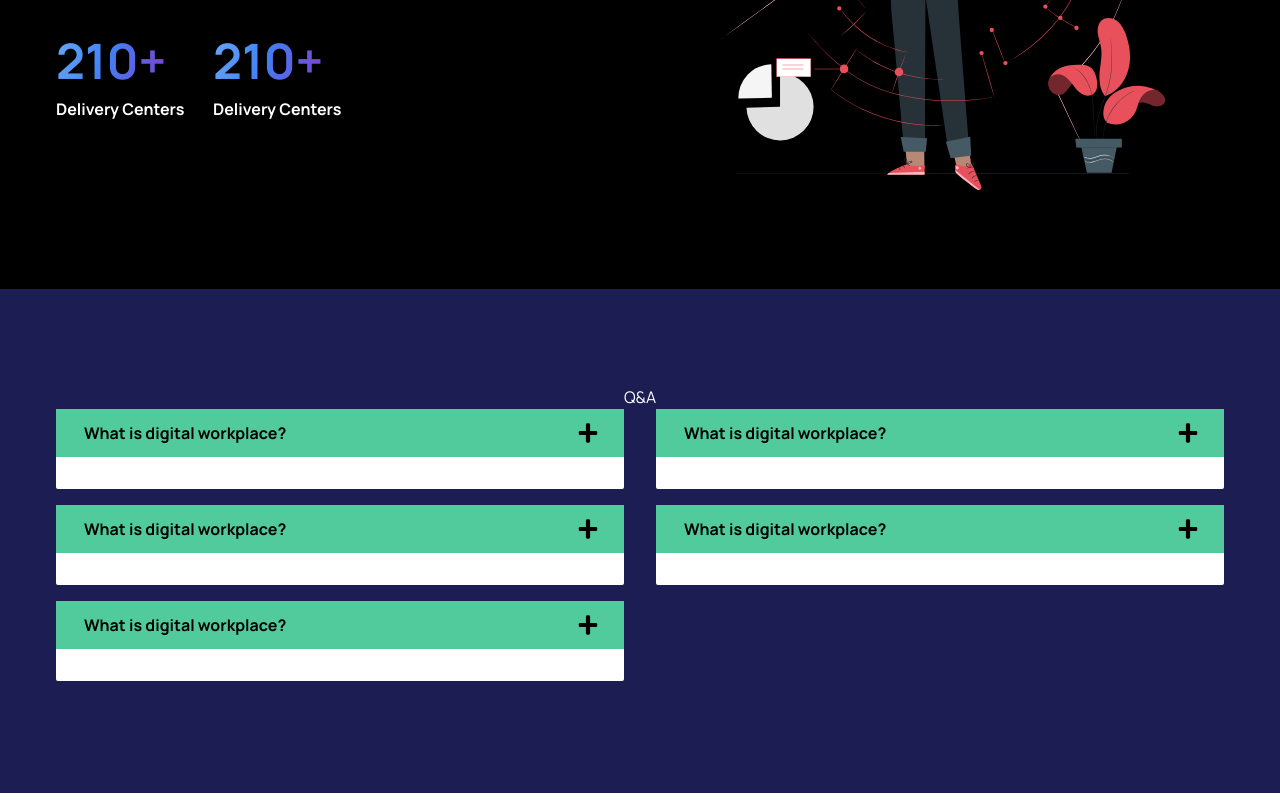
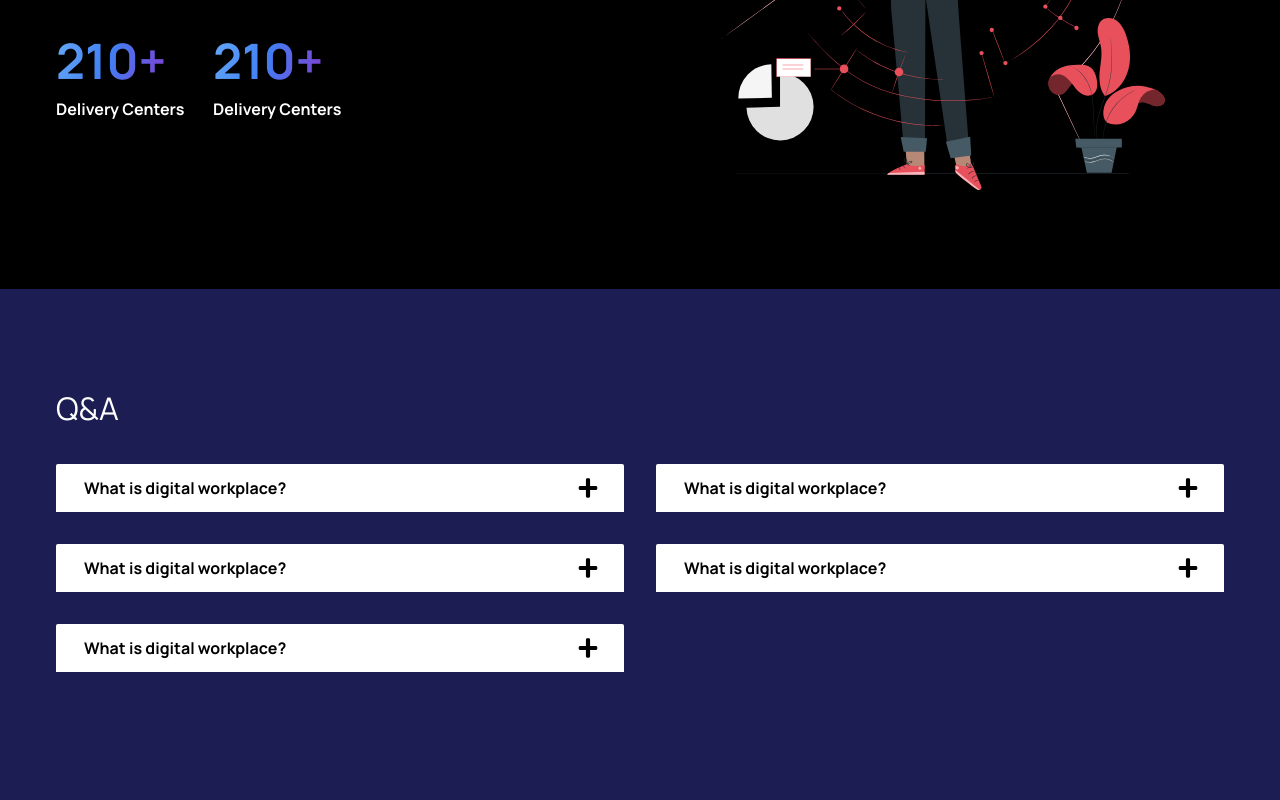
Before and after one commit to TanithFlory/aether-byte, a Next.js app: page /web-development in a window 1280 px wide. Shown: the part 2521-3321 px from the top of the page. Built offline with nearby package versions, Linux system fonts and the light colour scheme.

Commit message:
qna styles

```diff
--- a/src/app/Components/QnA/QnA.tsx
+++ b/src/app/Components/QnA/QnA.tsx
@@ -11,19 +11,13 @@ interface IProps {
 }
 
 function QnA({ qnaCards }: IProps) {
-  console.log(
-    0,
-    Math.round(qnaCards.length / 2),
-    Math.round(qnaCards.length / 2),
-    qnaCards.length
-  );
   return (
     <SectionWrapper className="text-white bg-primary">
       <WrapperDiv>
-        <div>
+        <div className="w-full pl-4 mb-8 text-fs-500">
           <h2>Q&A</h2>
         </div>
-        <div className="flex max-md:flex-wrap">
+        <div className="flex  max-md:flex-wrap">
           <div className="px-4">
             {qnaCards
               .slice(0, Math.round(qnaCards.length / 2))
--- a/src/app/Components/QnA/QnACard.tsx
+++ b/src/app/Components/QnA/QnACard.tsx
@@ -11,14 +11,22 @@ interface IProps {
 function QnACard({ question, answer }: IProps) {
   const [expand, setExpand] = useState(false);
   return (
-    <div className="mb-4 border-b-[#808080] bg-white text-black  rounded-sm h-max">
+    <div
+      className={`border-b-[#808080] bg-white text-black  rounded-sm h-max hover:bg-secondary ${
+        expand ? "mb-7" : ""
+      }`}
+    >
       <div
         className={`flex items-center justify-between cursor-pointer hover:text-lightGreen ${
           expand ? "text-lightGreen" : ""
         }`}
         onClick={() => setExpand((prev) => !prev)}
       >
-        <div className="flex py-3 px-7 w-full justify-between items-center bg-lightGreen text-black">
+        <div
+          className={`flex py-3 px-7 w-full justify-between items-center  text-black  border-purple border-dashed ${
+            expand ? "bg-lightGreen border-2 " : ""
+          }`}
+        >
           <div className="text-fs-200 font-bold">{question}</div>
           <div
             className={`scale-150 transition-transform duration-500 ease-in-out ${
@@ -30,8 +38,8 @@ function QnACard({ question, answer }: IProps) {
         </div>
       </div>
       <div
-        className={`px-8 py-4 grid-transition font-bold grid grid-rows-[0fr] ${
-          expand ? "grid-rows-[1fr]" : ""
+        className={`grid-transition py-4 px-7 font-bold grid grid-rows-[0fr] bg-primary ${
+          expand ? "grid-rows-[1fr] bg-white" : ""
         }`}
       >
         <p className="text-fs-200 font-light overflow-hidden">{answer}</p>
```
